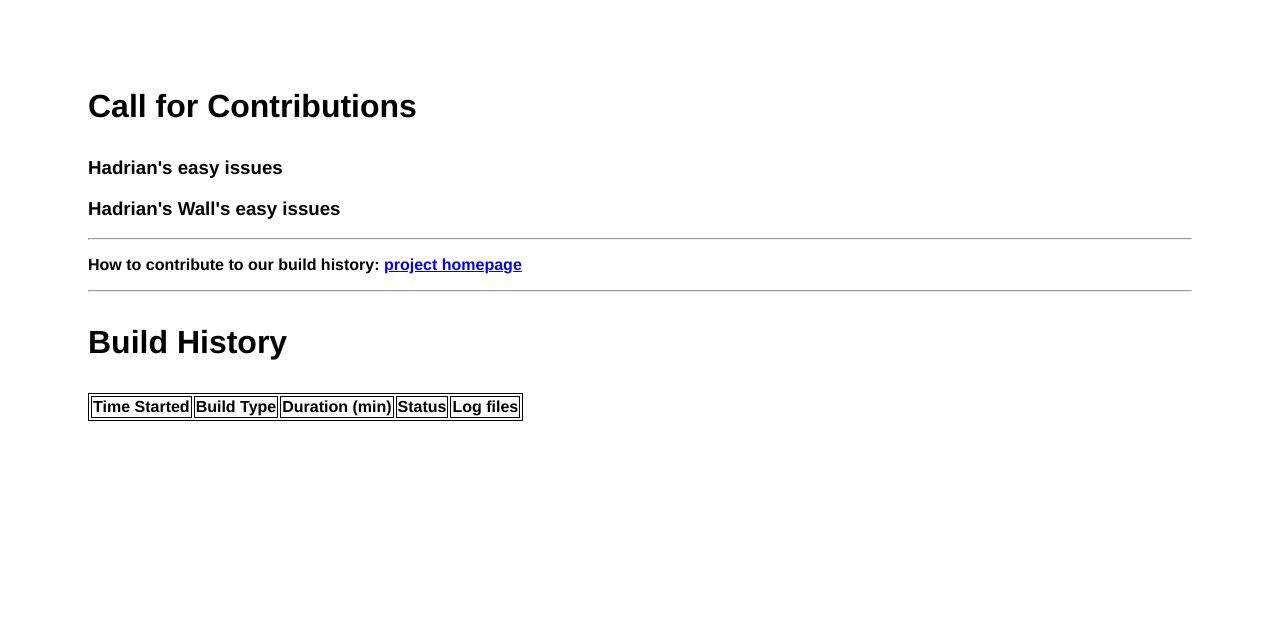
After one commit to monad-systems/hadrians-wall, a Flask app: template templates/index.html in a window 1280 px wide. The commit adds this page. Shown: the top 620 px of the page. Run offline with Flask 2, Linux system fonts and the light colour scheme; the template is opened without the code that fills it, so the values that code supplies are empty; some libraries are stand-ins or nearby versions.

Commit message:
use python server

```diff
--- /dev/null
+++ b/requirements.txt
@@ -0,0 +1,2 @@
+jinja2==2.10
+flask==0.12.2
--- /dev/null
+++ b/server.py
@@ -0,0 +1,39 @@
+from flask import Flask, url_for
+from flask import render_template
+import os
+import urllib
+import datetime
+import json
+
+app = Flask(__name__)
+
+THIS_DIR = os.path.dirname(os.path.abspath(__file__))
+
+@app.route("/")
+def index():
+    files = os.listdir(THIS_DIR + "/static/logs")
+    logs = []
+    durations = []
+
+    for file in files:
+        if ".err" in file:
+            prefix = file[0:-8]
+            segments = prefix.split("%");
+            log = {
+                "datetime": datetime.datetime.strptime(segments[0], "%Y-%m-%dT%H:%M:%S.%f"),
+                "mode": segments[1],
+                "duration": float(segments[2]) / 60.0,
+                "result": segments[3],
+                "prefix": urllib.quote_plus(prefix)
+            }
+            logs.append(log)
+            if log["result"] == "success" and log["mode"] =="default":
+                durations.append({
+                    "datetime": segments[0],
+                    "duration": float(segments[2]) / 60.0
+                })
+
+    return render_template("index.html", logs=logs, durations_json=json.dumps(durations))
+
+with app.test_request_context():
+    url_for('static', filename='style.css')
--- /dev/null
+++ b/templates/index.html
@@ -0,0 +1,152 @@
+{% extends 'layout.html' %}
+{% block title %}Logs{% endblock %}
+{% block content %}
+  <section>
+  <h1>Call for Contributions</h1>
+    <div id="hadrian-issues">
+        <h3>Hadrian's easy issues</h3>
+    </div>
+    <div id="hadrians-wall-issues">
+        <h3>Hadrian's Wall's easy issues</h3>
+    </div>
+  </section>
+  <hr>
+  <p><b>
+    How to contribute to our build history:
+    <a href="https://github.com/izgzhen/hadrians-wall">project homepage</a>
+  </b></p>
+  <hr>
+  <section>
+  <h1>Build History</h1>
+  <table id="logs-table">
+    <tr>
+      <th>Time Started</th>
+      <th>Build Type</th>
+      <th>Duration (min)</th>
+      <th>Status</th>
+      <th>Log files</th>
+    </tr>
+    {% for log in logs %}
+    <tr>
+      <td style="width: 30%;">{{ log.datetime }}</td>
+      <td style="width: 10%;">{{ log.mode }}</td>
+      <td style="width: 10%;">{{ log.duration }}</td>
+      <td class="status-{{ log.result }}" style="width: 10%;">{{ log.result }}</td>
+      <td style="width: 10%;">
+        <a href="logs/{{ log.prefix }}.out.log">stdout</a>,
+        <a href="logs/{{ log.prefix }}.err.log">stderr</a>
+      </td>
+    </tr>
+    {% endfor %}
+  </table>
+  </section>
+<div id="durations-json" type="application/json" hidden>{{durations_json|safe}}</div>
+<script src="https://cdnjs.cloudflare.com/ajax/libs/d3/4.10.0/d3.min.js"></script>
+<script type="text/javascript">
+
+    function createAnchor(url, text) {
+        var a = document.createElement('a');
+        a.appendChild(document.createTextNode(text));
+        a.href = url;
+        return a;
+    }
+
+ function listIssues(url, elementId) {
+     var req = new XMLHttpRequest();
+     req.onload = function(e) {
+       var issues = JSON.parse(this.responseText);
+       issues.forEach(function(issue) {
+           var a = createAnchor(issues.html_url, "#" + issue.number + " " + issue.title);
+           var node = document.createElement("li");
+           node.appendChild(a);
+           document.getElementById(elementId).appendChild(node);
+       });
+     };
+     req.open('GET', url);
+     req.send();
+  }
+
+
+    listIssues('https://api.github.com/repos/snowleopard/hadrian/issues?labels=easy', "hadrian-issues");
+    listIssues('https://api.github.com/repos/izgzhen/hadrians-wall/issues?labels=easy', "hadrians-wall-issues");
+
+// set the dimensions and margins of the graph
+var margin = {top: 20, right: 20, bottom: 50, left: 70},
+    width = 960 - margin.left - margin.right,
+    height = 500 - margin.top - margin.bottom;
+    // Set the ranges
+    var x = d3.scaleTime().range([0, width]);
+    var y = d3.scaleLinear().range([height, 0]);
+
+    // Define the axes
+    var xAxis = d3.axisBottom(x).ticks(5);
+
+    var yAxis = d3.axisLeft(y).ticks(5);
+
+    // Define the line
+    var valueline = d3.line()
+        .x(function(d) { return x(d.datetime); })
+        .y(function(d) { return y(d.duration); });
+
+    // Adds the svg canvas
+    var svg = d3.select("body")
+        .append("svg")
+            .attr("width", width + margin.left + margin.right)
+            .attr("height", height + margin.top + margin.bottom)
+        .append("g")
+            .attr("transform",
+                  "translate(" + margin.left + "," + margin.top + ")");
+
+    // Get the data
+    function draw() {
+
+        var data = JSON.parse(document.getElementById("durations-json").innerText)
+                       .map(function(log) {
+            return {
+                datetime: d3.isoParse(log.datetime),
+                duration: log.duration
+            };
+        })
+
+        // Scale the range of the data
+        x.domain(d3.extent(data, function(d) { return d.datetime; }));
+        y.domain([0, d3.max(data, function(d) { return d.duration; })]);
+
+        // Add the valueline path.
+        svg.append("path")
+            .attr("class", "line")
+            .attr("d", valueline(data));
+
+        // Add the X Axis
+        svg.append("g")
+            .attr("class", "x axis")
+            .attr("transform", "translate(0," + height + ")")
+            .call(xAxis);
+
+        svg.append("text")
+            .attr("transform",
+                "translate(" + (width/2) + " ," +
+                               (height + margin.top + 20) + ")")
+            .style("text-anchor", "middle")
+            .text("Date");
+
+        // Add the Y Axis
+        svg.append("g")
+            .attr("class", "y axis")
+            .call(yAxis);
+
+        // text label for the y axis
+        svg.append("text")
+            .attr("transform", "rotate(-90)")
+            .attr("y", 0 - margin.left)
+            .attr("x",0 - (height / 2))
+            .attr("dy", "1em")
+            .style("text-anchor", "middle")
+            .text("Minutes spent on default type");
+      };
+
+    draw();
+
+</script>
+
+{% endblock %}
--- a/views/layout.html
+++ b/templates/layout.html
@@ -1,7 +1,7 @@
 <html>
 <head>
   <title>{% block title %}Log{% endblock %}</title>
-  <link rel="stylesheet" href="styles.css">
+  <link rel="stylesheet" href="static/styles.css">
 </head>
 <body>
   <section id="content">
```
Also changed, not shown: views/index.html (deleted, +0 -195 lines), 1 other file.
